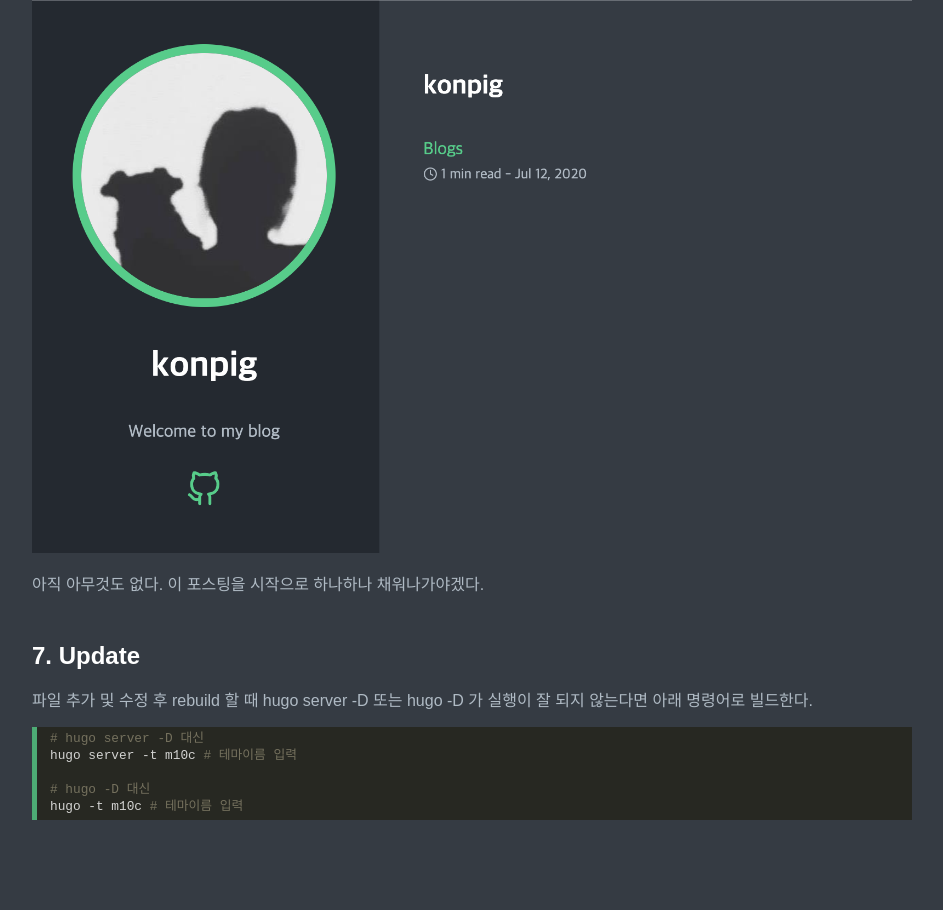
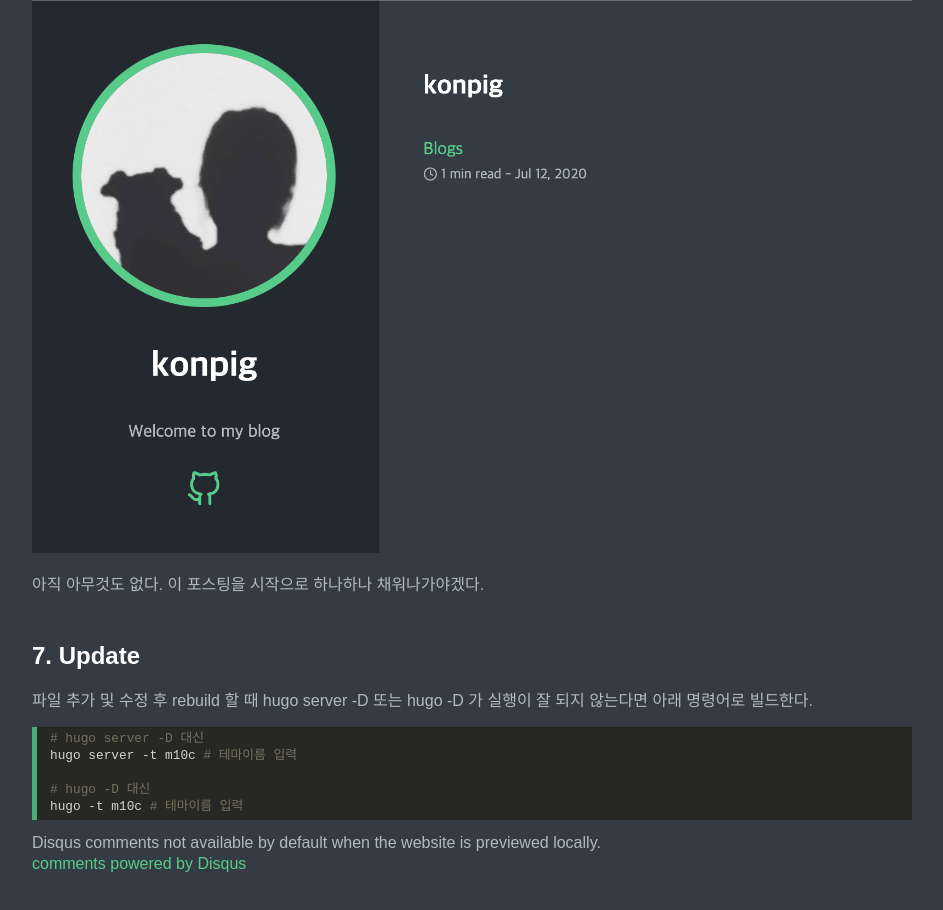
Before and after one commit to kimkonpig/kimkonpig.github.io, a plain HTML site: page posts/creating-a-new-hugo-blog/index.html in a window 1280 px wide. Shown: the part 3863-4773 px from the top of the page, without its empty margins (328-1271 px from the left). Before the commit the page ends 4736 px from the top, so only its background shows below. Drawn offline with Linux system fonts and the light colour scheme.

Commit message:
update contents

```diff
--- a/posts/creating-a-new-hugo-blog/index.html
+++ b/posts/creating-a-new-hugo-blog/index.html
@@ -153,7 +153,26 @@ hugo -t m10c <span style="color:#75715e"># 테마이름 입력</span>
 </code></pre></div>
     </div>
     <div class="post-footer">
+      <div id="disqus_thread"></div>
+<script type="application/javascript">
+    var disqus_config = function () {
 
+
+
+    };
+    (function() {
+        if (["localhost", "127.0.0.1"].indexOf(window.location.hostname) != -1) {
+            document.getElementById('disqus_thread').innerHTML = 'Disqus comments not available by default when the website is previewed locally.';
+            return;
+        }
+        var d = document, s = d.createElement('script'); s.async = true;
+        s.src = '//' + "kimkonpig" + '.disqus.com/embed.js';
+        s.setAttribute('data-timestamp', +new Date());
+        (d.head || d.body).appendChild(s);
+    })();
+</script>
+<noscript>Please enable JavaScript to view the <a href="https://disqus.com/?ref_noscript">comments powered by Disqus.</a></noscript>
+<a href="https://disqus.com" class="dsq-brlink">comments powered by <span class="logo-disqus">Disqus</span></a>
     </div>
   </article>
 
```
Also changed, not shown: posts/blogs/index.html (+19 -0 lines).
